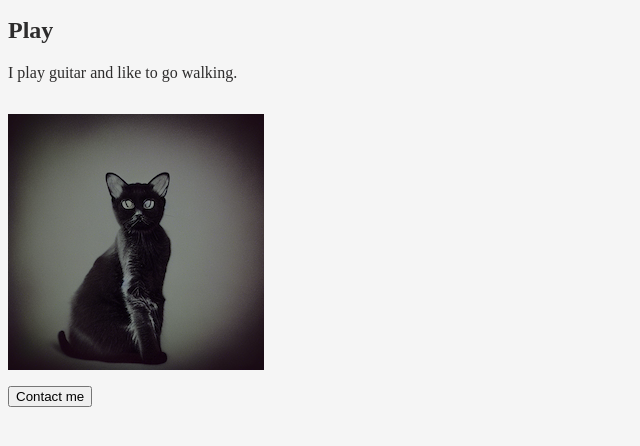
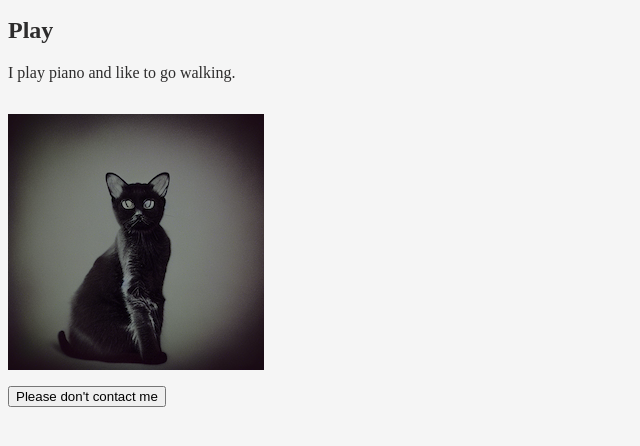
Before and after one commit to omerbenishu/CatDemoApp, a website: page index.html in a window 1280 px wide. Shown: the part 172-618 px from the top of the page, without its empty margins (0-640 px from the left). Drawn offline with Linux system fonts and the light colour scheme.

Commit message:
make it mine

```diff
--- a/index.html
+++ b/index.html
@@ -24,14 +24,14 @@
       <div id="play">
         <h2>Play</h2>
         <p>
-          I play guitar and like to go walking.
+          I play piano and like to go walking.
         </p>
       </div>
       <div id="cat">
         <img src="cat.png" alt="Black metal cat" />
       </div>
       <div id="contact">
-        <button>Contact me</button>
+        <button>Please don't contact me</button>
       </div>
     </div>
   </div>
```
